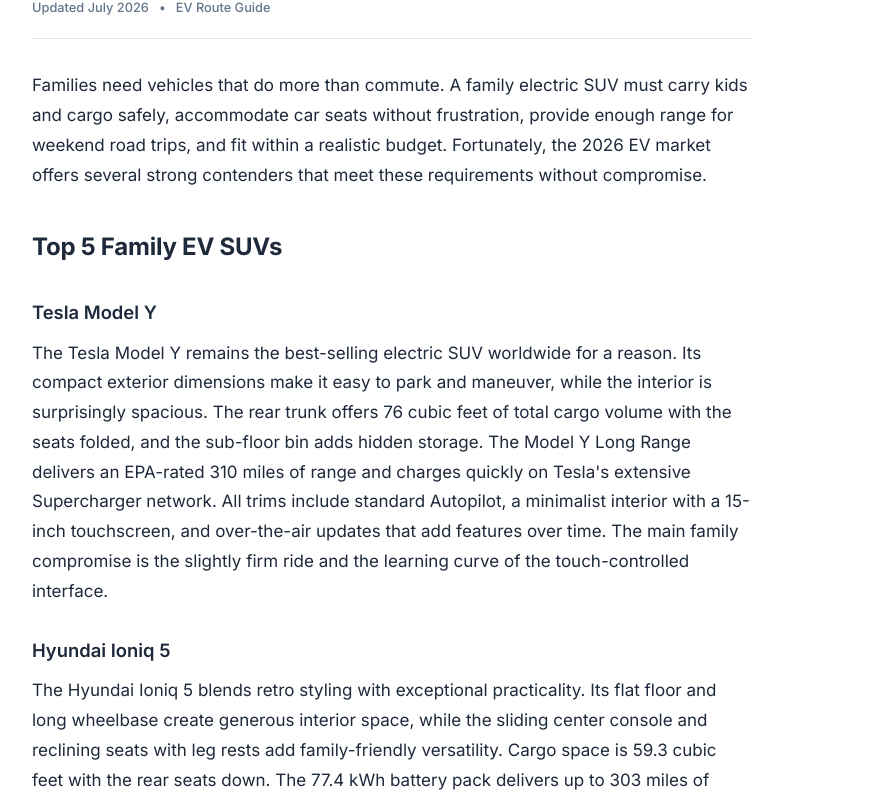
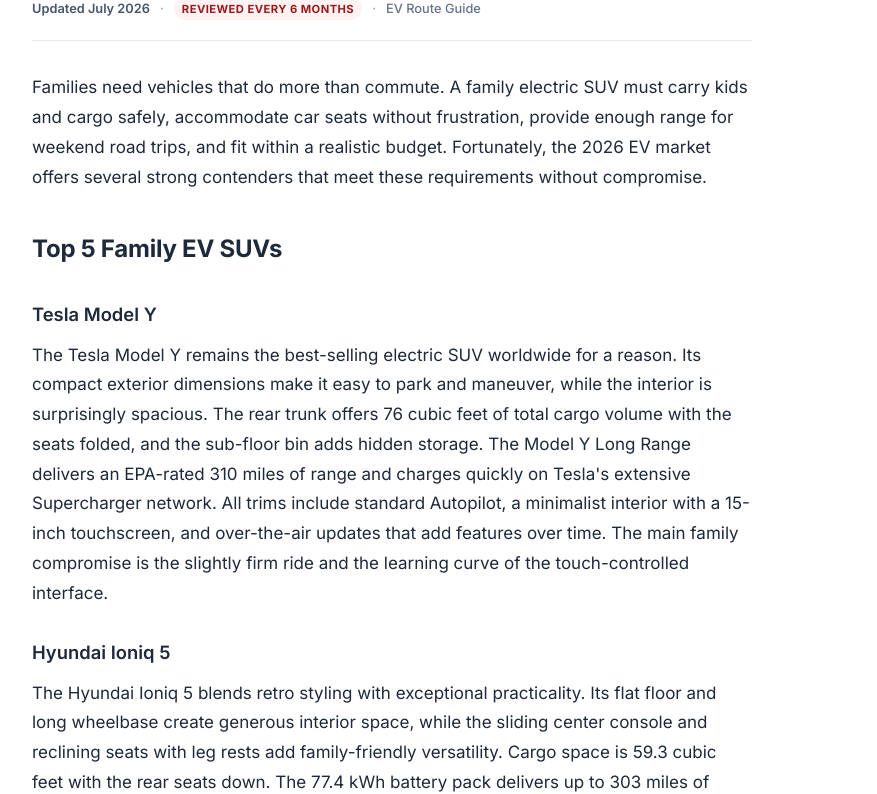
Before and after one commit to Arturo3579/evrouteguide, an Astro site: page /guides/best-electric-suvs-families in a window 1280 px wide. Shown: the part 270-1064 px from the top of the page, without its empty margins (28-905 px from the left). Built offline with nearby package versions, Linux system fonts and the light colour scheme; Astro itself is replaced by a stand-in of ours.

Commit message:
Add PostMeta component with review cycle badges to all guides

```diff
--- /dev/null
+++ b/src/components/PostMeta.astro
@@ -0,0 +1,22 @@
+---
+export interface Props {
+  date: string;
+  cycle?: "6 months" | "12 months" | "18-24 months";
+}
+
+const { date, cycle = "12 months" } = Astro.props;
+
+const cycleConfig = {
+  "6 months": { bg: "#fef2f2", color: "#991b1b", text: "Reviewed every 6 months" },
+  "12 months": { bg: "#fffbeb", color: "#92400e", text: "Reviewed every 12 months" },
+  "18-24 months": { bg: "#f0fdf4", color: "#065f46", text: "Reviewed every 18-24 months" },
+};
+const style = cycleConfig[cycle];
+---
+<div class="post-meta">
+  <span class="update-date">Updated {date}</span>
+  <span class="sep">·</span>
+  <span class="review-badge" style={`background-color:${style.bg};color:${style.color}`}>{style.text}</span>
+  <span class="sep">·</span>
+  <span>EV Route Guide</span>
+</div>
--- a/src/pages/guides/best-electric-suvs-families.astro
+++ b/src/pages/guides/best-electric-suvs-families.astro
@@ -1,5 +1,6 @@
 ---
 import BaseLayout from "../../layouts/BaseLayout.astro";
+import PostMeta from "../../components/PostMeta.astro";
 const title = "Best Electric SUVs for Families: Space, Safety, and Range";
 const description = "Find the best electric SUV for your family. Compare the Tesla Model Y, Hyundai Ioniq 5, Kia EV9, Ford Mustang Mach-E, and VW ID.4 on price, range, cargo space, third row availability, and safety.";
 const breadcrumbs = [
@@ -33,11 +34,7 @@ const articleSchema = {
     <article class="post-article">
       <header class="post-header">
         <h1 class="post-title">{title}</h1>
-        <div class="post-meta">
-          <span>Updated July 2026</span>
-          <span>•</span>
-          <span>EV Route Guide</span>
-        </div>
+        <PostMeta date="July 2026" cycle="6 months" />
       </header>
 
       <div class="post-content">
--- a/src/styles/global.css
+++ b/src/styles/global.css
@@ -738,6 +738,26 @@ a:hover {
   font-weight: 500;
 }
 
+.post-meta .sep {
+  color: var(--color-text-light);
+}
+
+.update-date {
+  color: var(--color-text-secondary);
+  font-weight: 600;
+}
+
+.review-badge {
+  display: inline-block;
+  padding: 0.15rem 0.5rem;
+  border-radius: 100px;
+  font-size: 0.7rem;
+  font-weight: 700;
+  text-transform: uppercase;
+  letter-spacing: 0.04em;
+  white-space: nowrap;
+}
+
 .post-content {
   font-size: 1.0625rem;
   line-height: 1.75;
```
Also changed, not shown: src/pages/guides/best-electric-cars-under-35000.astro (+2 -5 lines), src/pages/guides/best-home-ev-chargers.astro (+2 -5 lines), src/pages/guides/cost-to-charge-ev-at-home.astro (+2 -5 lines), src/pages/guides/does-fast-charging-damage-batteries.astro (+2 -5 lines), src/pages/guides/electric-car-vs-hybrid.astro (+2 -5 lines), src/pages/guides/ev-depreciation.astro (+2 -5 lines), src/pages/guides/ev-insurance-more-expensive.astro (+2 -5 lines), src/pages/guides/ev-maintenance-vs-gas.astro (+2 -5 lines), src/pages/guides/hardwired-vs-plug-in-charger.astro (+2 -5 lines), src/pages/guides/hidden-costs-of-evs.astro (+2 -5 lines), src/pages/guides/how-long-do-ev-batteries-last.astro (+2 -5 lines), src/pages/guides/install-charger-apartment.astro (+2 -5 lines), src/pages/guides/install-ev-charger-cost.astro (+2 -5 lines), src/pages/guides/level-1-vs-level-2-vs-dc-fast.astro (+2 -5 lines), 1 more files.
